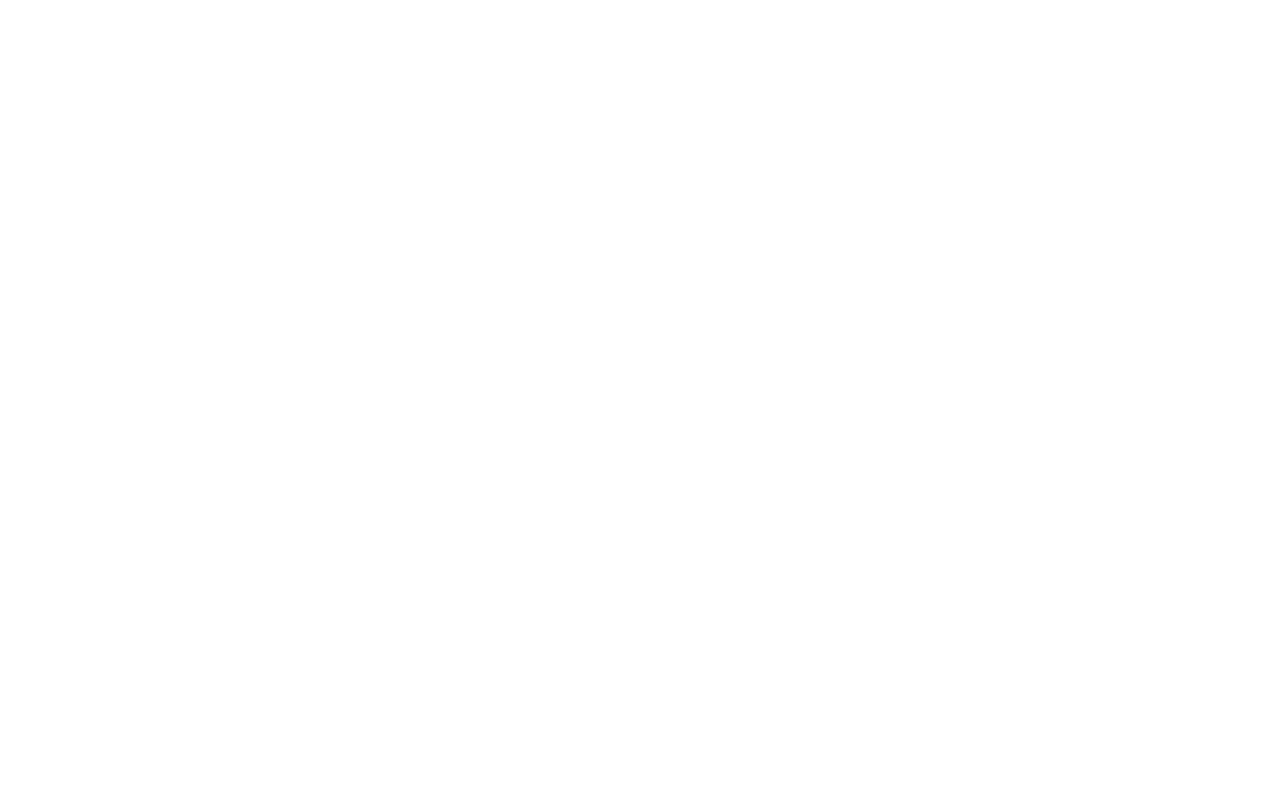
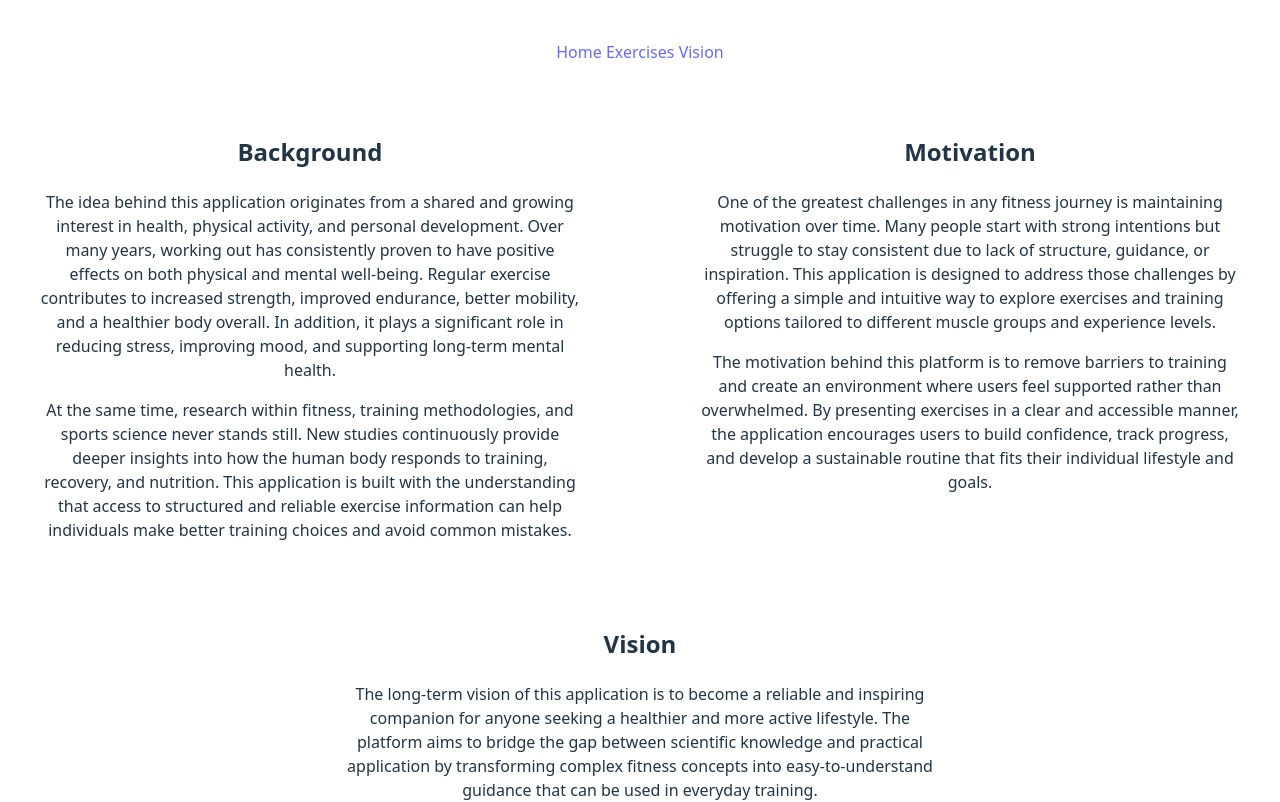
Before and after one commit to Asger191/fitness-inspo, a React (Vite) app: page /vision in a window 1280 px wide. Before the commit this address had no page. Shown: the top 802 px of the page. Built offline with nearby package versions, Linux system fonts and the light colour scheme.

Commit message:
lidt lækker styling

```diff
--- a/src/components/exercise/Exercise.jsx
+++ b/src/components/exercise/Exercise.jsx
@@ -36,8 +36,8 @@ const Exercises = () =>{
             {filteredExercise.map(exercise =>(
                 <div key={exercise.id} className={styles.card}>
                     <h3>{exercise.name}</h3>
-                    <p>{exercise.description}</p>
-                    <p><strong>Muschle group:</strong>{exercise.muscleGroup}</p>
+                    <p><strong>Instructions: </strong>{exercise.instructions}</p>
+                    <p><strong>Muscle group: </strong>{exercise.muscleGroup}</p>
                 </div>
 
             ))
--- a/src/components/exercise/exercise.module.css
+++ b/src/components/exercise/exercise.module.css
@@ -20,6 +20,11 @@
   display: grid;
   grid-template-columns: repeat(auto-fit, minmax(250px, 1fr));
   gap: 1.5rem;
+
+}
+
+.card:hover {
+  color: darkorange;
 }
 
 .card {
--- a/src/components/header/Header.jsx
+++ b/src/components/header/Header.jsx
@@ -8,6 +8,7 @@ const Header = () => {
             <nav>
                 <NavLink to="/">Home</NavLink>
                 <NavLink to="/exercises"> Exercises </NavLink>
+                <NavLink to="/vision">Vision</NavLink>
 
             </nav>
 
--- a/src/components/header/Header.module.css
+++ b/src/components/header/Header.module.css
@@ -22,6 +22,7 @@
     display: flex;
     align-items: center;
     gap: 16px;
+
 }
 .header nav a {
     color: #ffffff;
--- a/src/main.jsx
+++ b/src/main.jsx
@@ -7,6 +7,7 @@ import Home from "./pages/Home/Home.jsx"
 import Login from "./pages/Login/Login.jsx"
 import Exercises from './components/exercise/Exercise.jsx';
 import Header from './components/header/Header.jsx';
+import Vision from './pages/Vision/Vision.jsx';
 
 createRoot(document.getElementById('root')).render(
 <BrowserRouter>
@@ -14,6 +15,7 @@ createRoot(document.getElementById('root')).render(
   <Route path="/" element={<Home />}>
    <Route element={<Header/>}/>
    <Route  path='exercises' element={<Exercises/>}/>
+   <Route path='vision' element={<Vision/>}/>
 
   </Route>
 
--- a/src/pages/Vision/Vision.jsx
+++ b/src/pages/Vision/Vision.jsx
@@ -0,0 +1,79 @@
+import styles from "./Vision.module.css"
+
+const Vision = () =>{
+
+    return(
+        <div className={styles.container}>
+            <div className={styles.background}>
+                <h2>Background</h2>
+        <p>
+          The idea behind this application originates from a shared and growing
+          interest in health, physical activity, and personal development. Over
+          many years, working out has consistently proven to have positive effects
+          on both physical and mental well-being. Regular exercise contributes to
+          increased strength, improved endurance, better mobility, and a healthier
+          body overall. In addition, it plays a significant role in reducing stress,
+          improving mood, and supporting long-term mental health.
+        </p>
+
+        <p>
+          At the same time, research within fitness, training methodologies, and
+          sports science never stands still. New studies continuously provide
+          deeper insights into how the human body responds to training, recovery,
+          and nutrition. This application is built with the understanding that
+          access to structured and reliable exercise information can help
+          individuals make better training choices and avoid common mistakes.
+        </p>
+            </div>
+
+            <div className={styles.motivation}>
+                <h2>Motivation</h2>
+        <p>
+          One of the greatest challenges in any fitness journey is maintaining
+          motivation over time. Many people start with strong intentions but
+          struggle to stay consistent due to lack of structure, guidance, or
+          inspiration. This application is designed to address those challenges by
+          offering a simple and intuitive way to explore exercises and training
+          options tailored to different muscle groups and experience levels.
+        </p>
+        <p>
+          The motivation behind this platform is to remove barriers to training
+          and create an environment where users feel supported rather than
+          overwhelmed. By presenting exercises in a clear and accessible manner,
+          the application encourages users to build confidence, track progress,
+          and develop a sustainable routine that fits their individual lifestyle
+          and goals.
+        </p>
+
+            </div>
+
+            <div className={styles.vision}>
+
+                <h2>Vision</h2>
+        <p>
+          The long-term vision of this application is to become a reliable and
+          inspiring companion for anyone seeking a healthier and more active
+          lifestyle. The platform aims to bridge the gap between scientific
+          knowledge and practical application by transforming complex fitness
+          concepts into easy-to-understand guidance that can be used in everyday
+          training.
+        </p>
+        <p>
+          By focusing on simplicity, usability, and continuous improvement, the
+          vision is to empower users to take ownership of their physical and mental
+          well-being. Ultimately, this application strives to promote long-lasting
+          habits, personal growth, and a positive relationship with exercise,
+          helping users build strength not only in their bodies, but also in their
+          mindset.
+        </p>
+
+            </div>
+
+
+        </div>
+    )
+
+
+}
+
+export default Vision
--- /dev/null
+++ b/src/pages/Vision/Vision.module.css
@@ -0,0 +1,31 @@
+.container{
+
+    border-width: 4px;
+    display: flex;
+    flex-wrap: wrap;
+    align-content: space-between;
+    padding-top: 50px;
+
+}
+
+
+.background{
+    border-width: 3px;
+    width: 45%;
+
+}
+
+
+.motivation{
+    border-width: 3px;
+    width: 45%;
+    margin-left: auto;
+}
+
+
+.vision{
+    border-width: 3px;
+    width: 50%;
+    margin-left: 25%;
+    padding-top: 4%;
+}
```
Also changed, not shown: src/pages/Vision/Vision.modules.css (deleted).
